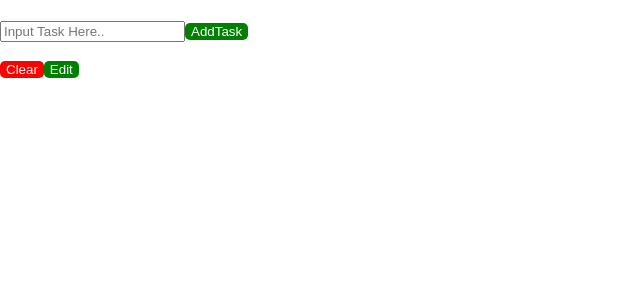
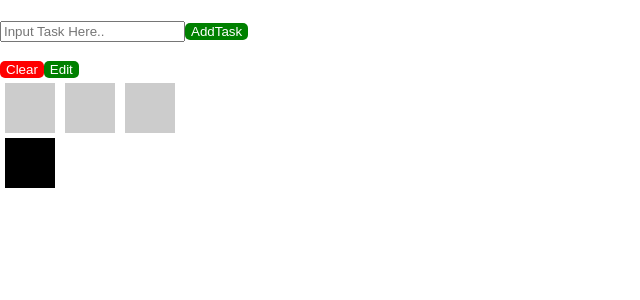
Before and after one commit to rinalditoryanari/belajar-react, a React (Create React App) app: page / in a window 1280 px wide. Shown: the top 300 px of the page, without its empty margins (0-640 px from the left). Built offline with nearby package versions, Linux system fonts and the light colour scheme.

Commit message:
float seblm ada float

```diff
--- a/src/App.js
+++ b/src/App.js
@@ -58,6 +58,12 @@ const App = () => {
       </div>
       <Button backgroundColor="red" text="Clear" onClick={() => setTaskList({data:[]})}></Button>
       <Button text="Edit"></Button>
+      <div>
+        <div style={{backgroundColor: "#ccc", width: 50, height: 50, margin: 5, float: "left"}}></div>
+        <div style={{backgroundColor: "#ccc", width: 50, height: 50, margin: 5, float: "left"}}></div>
+        <div style={{backgroundColor: "#ccc", width: 50, height: 50, margin: 5, float: "left"}}></div>
+      </div>
+      <div style={{backgroundColor: "black", width: 50, height: 50, margin: 5, clear: "both"}}></div>
     </div>
   );
 }
```
